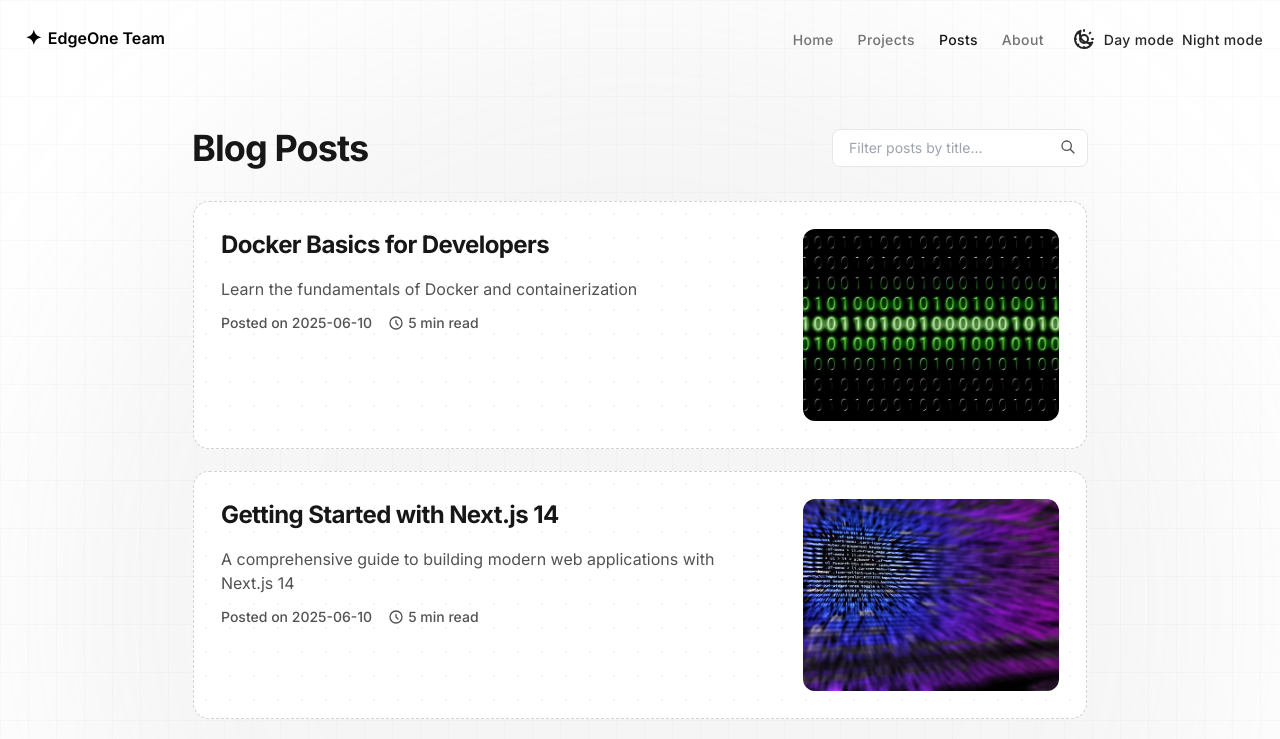
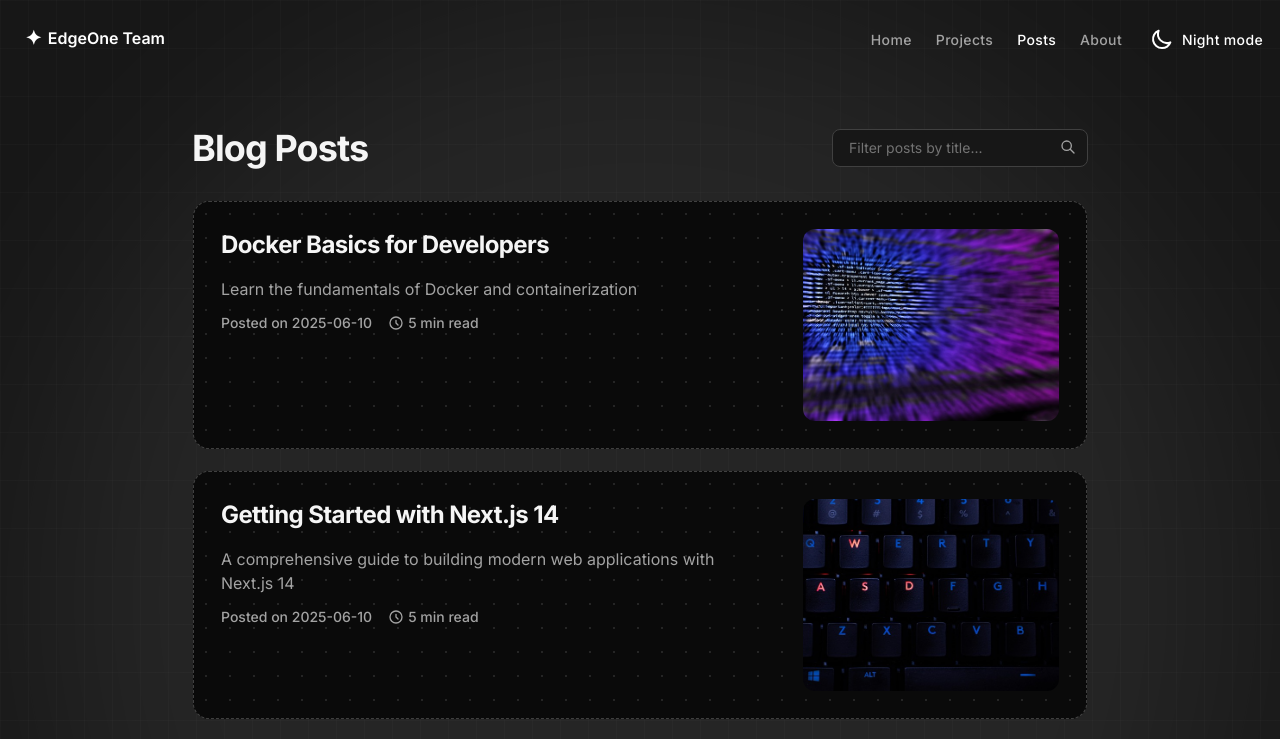
Before and after one commit to Ember-Moth/LandingPage, a Next.js app: page /posts in a window 1280 px wide. Shown: the top 739 px of the page. Built offline with nearby package versions, Linux system fonts and the light colour scheme.

Commit message:
fix: revert post page changes and update build config

```diff
--- a/src/components/ThemeProvider.tsx
+++ b/src/components/ThemeProvider.tsx
@@ -1,7 +1,16 @@
 'use client'
 
-import { ThemeProvider as NextThemesProvider } from 'next-themes'
+import { ThemeProvider as NextThemesProvider } from 'next-themes';
 
 export default function ThemeProvider({ children, ...props }: { children: React.ReactNode }) {
-  return <NextThemesProvider attribute="class" {...props}>{children}</NextThemesProvider>
+  return (
+    <NextThemesProvider
+      attribute="class"
+      defaultTheme="dark"
+      enableSystem={true}
+      {...props}
+    >
+      {children}
+    </NextThemesProvider>
+  );
 }
--- a/src/config/posts.ts
+++ b/src/config/posts.ts
@@ -16,7 +16,7 @@ export const postsConfig = {
       "title": "Docker Basics for Developers",
       "description": "Learn the fundamentals of Docker and containerization",
       "date": "2025-06-10",
-      "image": "/assets/images/posts/post2.jpg",
+      "image": "/assets/images/posts/post3.jpg",
       "slug": "posts/docker-basics",
       "tags": [
         "docker",
@@ -33,7 +33,7 @@ export const postsConfig = {
       "title": "Getting Started with Next.js 14",
       "description": "A comprehensive guide to building modern web applications with Next.js 14",
       "date": "2025-06-10",
-      "image": "/assets/images/posts/post3.jpg",
+      "image": "/assets/images/posts/post1.jpg",
       "slug": "posts/getting-started-with-nextjs",
       "tags": [
         "nextjs",
@@ -67,7 +67,7 @@ export const postsConfig = {
       "title": "MCP Template List",
       "description": "A comprehensive list of MCP templates and their features",
       "date": "2025-06-10",
-      "image": "/assets/images/posts/post1.jpg",
+      "image": "/assets/images/posts/post2.jpg",
       "slug": "posts/mcp-template-list",
       "tags": [
         "templates",
@@ -117,7 +117,7 @@ export const postsConfig = {
       "title": "Web Security Best Practices",
       "description": "Essential security practices for modern web applications",
       "date": "2025-06-10",
-      "image": "/assets/images/posts/post2.jpg",
+      "image": "/assets/images/posts/post1.jpg",
       "slug": "posts/security-best-practices",
       "tags": [
         "security",
@@ -151,7 +151,7 @@ export const postsConfig = {
       "title": "Testing React Applications",
       "description": "A comprehensive guide to testing React applications with Jest and React Testing Library",
       "date": "2025-06-10",
-      "image": "/assets/images/posts/post3.jpg",
+      "image": "/assets/images/posts/post1.jpg",
       "slug": "posts/testing-react",
       "tags": [
         "react",
@@ -168,7 +168,7 @@ export const postsConfig = {
       "title": "TypeScript Best Practices in 2024",
       "description": "Essential TypeScript patterns and practices for modern web development",
       "date": "2025-06-10",
-      "image": "/assets/images/posts/post1.jpg",
+      "image": "/assets/images/posts/post3.jpg",
       "slug": "posts/typescript-best-practices",
       "tags": [
         "typescript",
```
